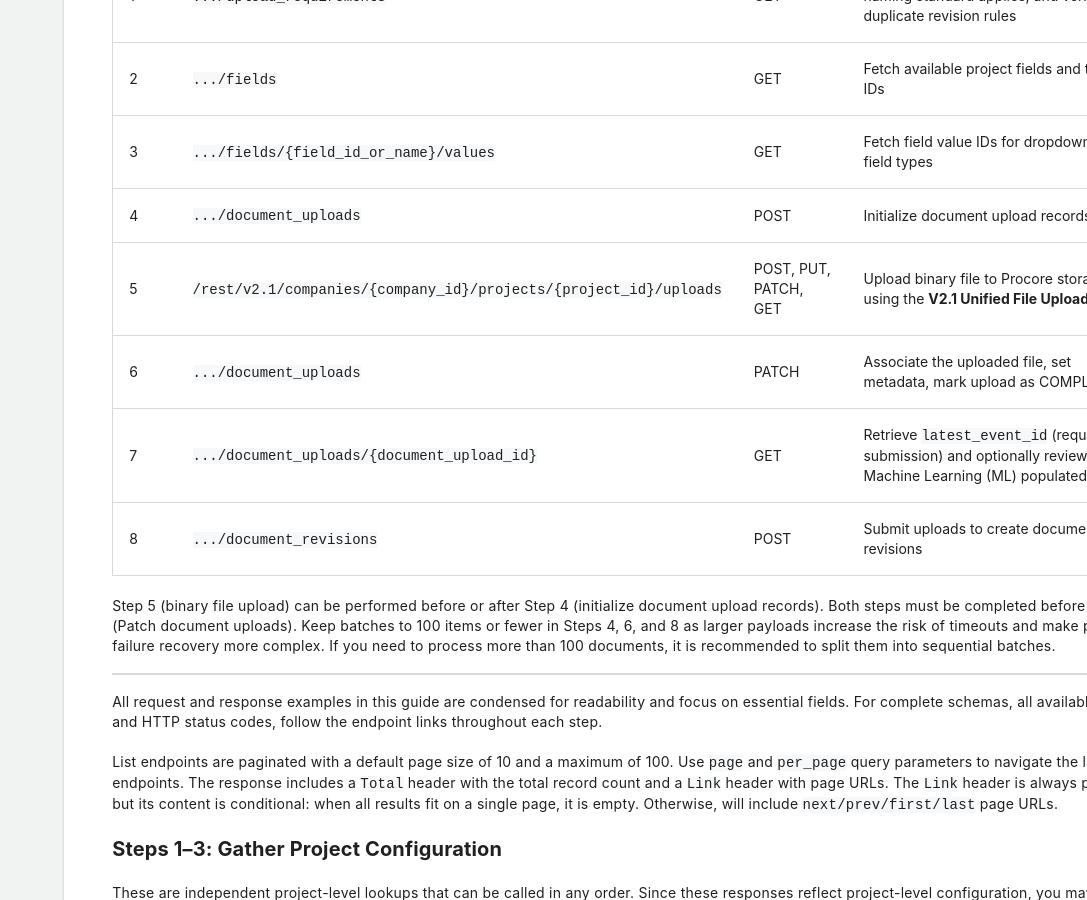
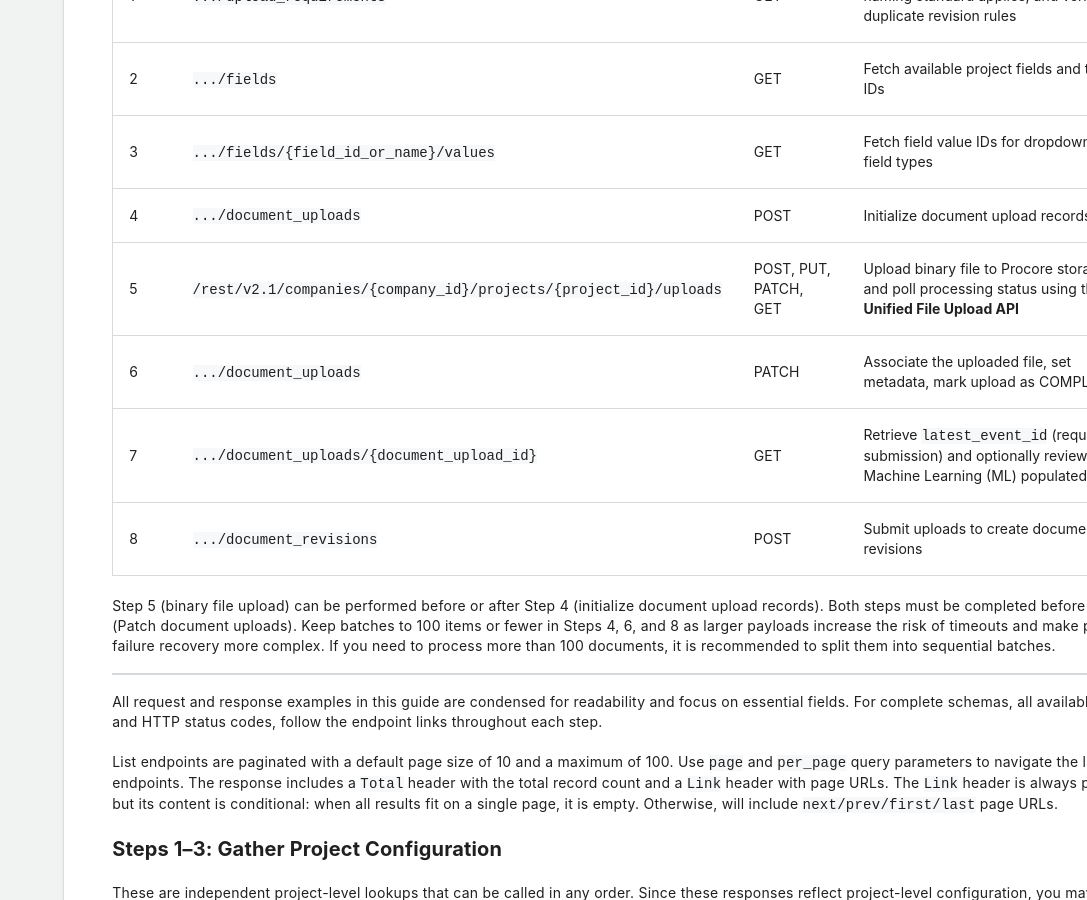
Before and after one commit to procore/documentation, a Jekyll site: the page built from document_management_integration/document_management_technical_guide.md, in a window 1280 px wide and 900 px high, scrolled down 872 px. Shown: the whole window, without its empty margins (193-1280 px from the left). Built offline with Jekyll 4.4.1, drawn with Linux system fonts in a browser that asks for light colours; comment, search, counter and statistics services are not loaded.

Commit message:
refactor: include polling instruction for unified file upload

```diff
--- a/document_management_integration/document_management_technical_guide.md
+++ b/document_management_integration/document_management_technical_guide.md
@@ -30,7 +30,7 @@ Replace `{company_id}` and `{project_id}` with your actual Procore company and p
 | 2 | `.../fields` | GET | Fetch available project fields and their IDs |
 | 3 | `.../fields/{field_id_or_name}/values` | GET | Fetch field value IDs for dropdown list field types |
 | 4 | `.../document_uploads` | POST | Initialize document upload records |
-| 5 | `/rest/v2.1/companies/{company_id}/projects/{project_id}/uploads` | POST, PUT, PATCH, GET | Upload binary file to Procore storage using the **V2.1 Unified File Upload API** |
+| 5 | `/rest/v2.1/companies/{company_id}/projects/{project_id}/uploads` | POST, PUT, PATCH, GET | Upload binary file to Procore storage and poll processing status using the **V2.1 Unified File Upload API** |
 | 6 | `.../document_uploads` | PATCH | Associate the uploaded file, set metadata, mark upload as COMPLETED |
 | 7 | `.../document_uploads/{document_upload_id}` | GET | Retrieve `latest_event_id` (required for submission) and optionally review Machine Learning (ML)  populated fields |
 | 8 | `.../document_revisions` | POST | Submit uploads to create document revisions |
```
